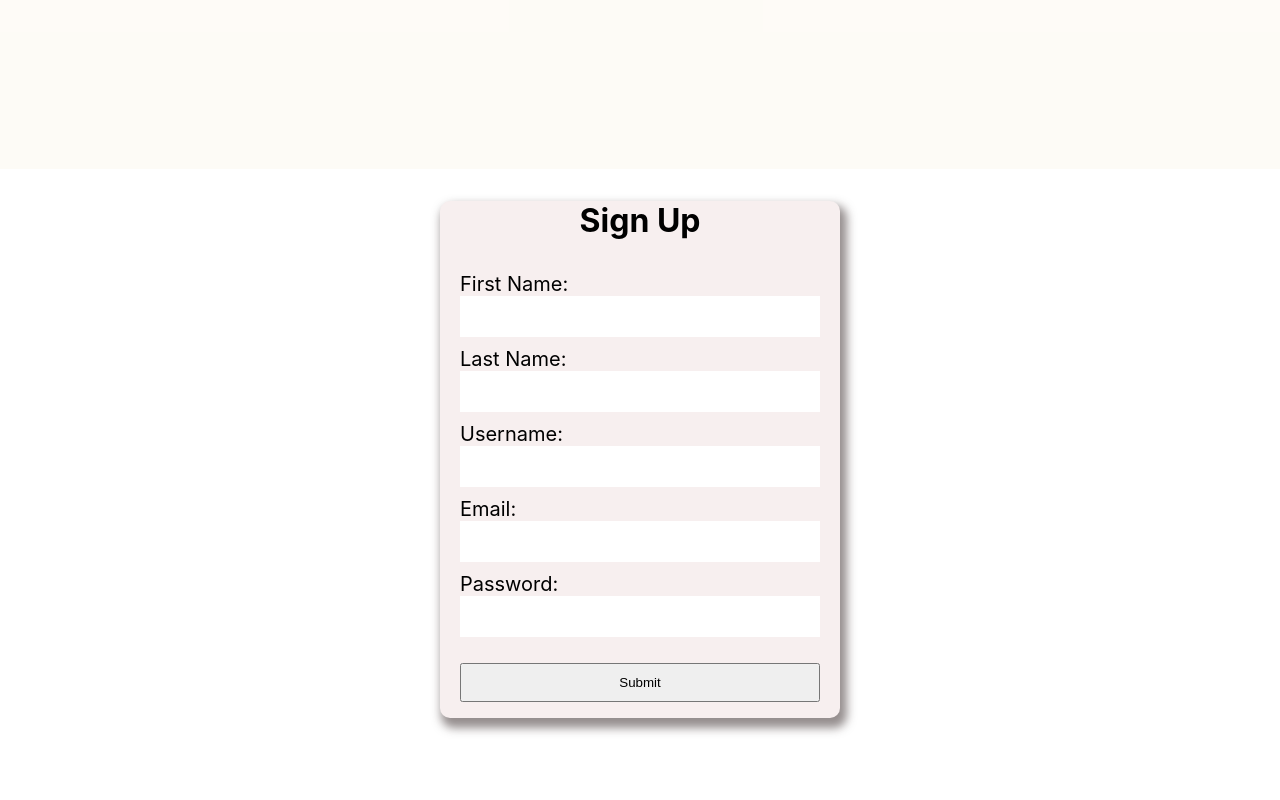
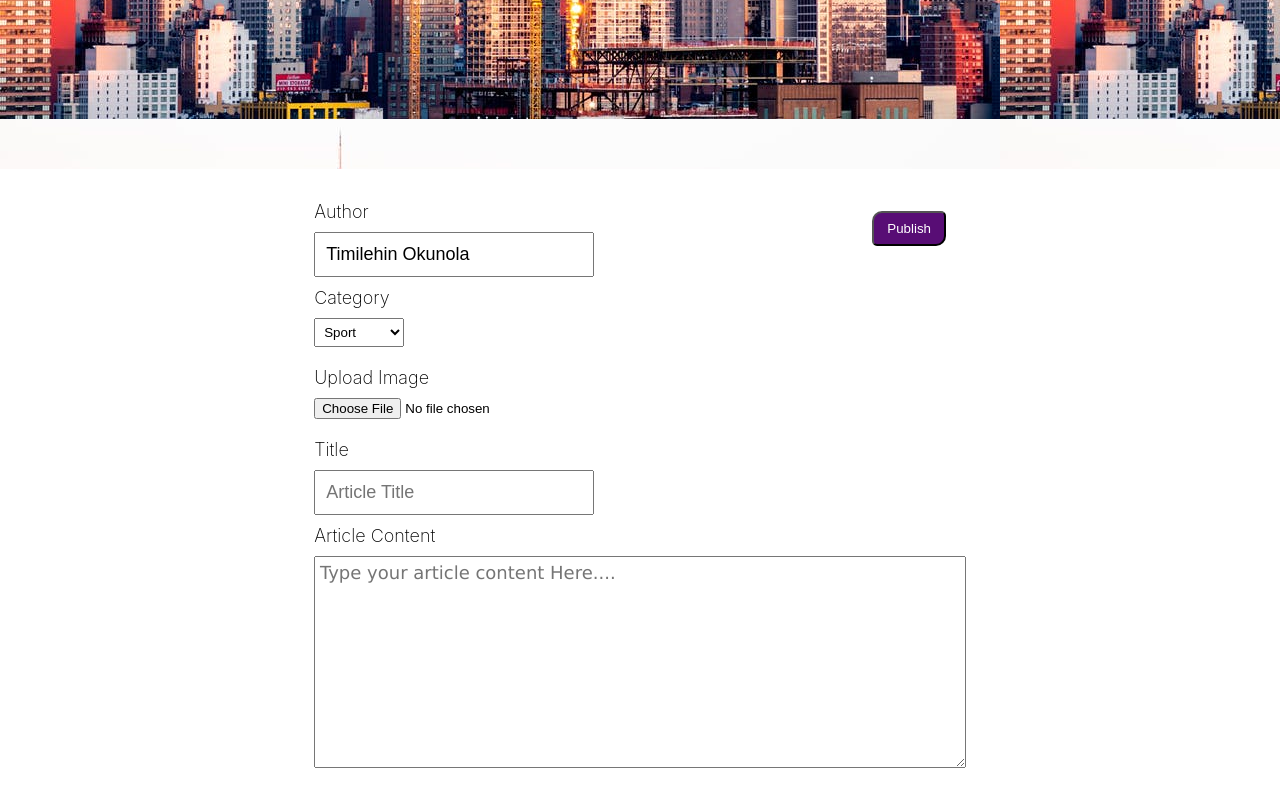
Before and after one commit to ok-timmy/fullstack-blog-app, a React (Create React App) app in the folder clientside/: page / in a window 1280 px wide. Shown: the part 731-1531 px from the top of the page. Before the commit the page ends 1481 px from the top, so only its background shows below. Built offline with nearby package versions, Linux system fonts and the light colour scheme; no server answers.

Commit message:
Created New Files and Updated Existing ones

```diff
--- a/clientside/src/App.js
+++ b/clientside/src/App.js
@@ -1,10 +1,10 @@
 import React from 'react'
-import { BrowserRouter, Router, Routes, Route } from 'react-router-dom';
+// import { BrowserRouter, Router, Routes, Route } from 'react-router-dom';
 // import Header from './Components/Header/Header';
 // import Blogpage from './Pages/Blogs Page/Blogpage';
 import Home from './Pages/Home/Home'
-import Login from './Pages/Login/Login';
-import Publish from './Pages/Publish-Post/publish';
+// import Login from './Pages/Login/Login';
+// import Publish from './Pages/Publish-Post/publish';
 // import Post from './Pages/Post Page/Post';
 // import Register from './Pages/Register/Register'
 
--- a/clientside/src/Components/Header/Header.js
+++ b/clientside/src/Components/Header/Header.js
@@ -7,8 +7,8 @@ import {
     Route,
     Link
   } from "react-router-dom";
-import Blogpage from '../../Pages/Blogs Page/Blogpage';
-import Home from '../../Pages/Home/Home';
+// import Blogpage from '../../Pages/Blogs Page/Blogpage';
+// import Home from '../../Pages/Home/Home';
 
 const WholeHead = styled.div`
 display: flex;
--- a/clientside/src/Pages/Home/Home.css
+++ b/clientside/src/Pages/Home/Home.css
@@ -1,5 +1,6 @@
 main {
-    background-color: rgba(253, 249, 243, 0.7);
+  background-image: url("../../assets/asset-3.jpeg");
+  background-blend-mode: darken;
   color: rgb(46, 45, 45);
   height: 100vh;
   display: flex;
--- a/clientside/src/Pages/Home/Home.js
+++ b/clientside/src/Pages/Home/Home.js
@@ -1,11 +1,12 @@
 import React from "react";
 import Header from "../../Components/Header/Header";
+import Publish from "../Publish-Post/publish";
 // import Blogs from '../../Components/Blogs/Blogs';
 // import Blogpage from "../Blogs Page/Blogpage";
 // import Newsletter from "../../Components/Newletter/Newsletter";
-import Register from "../Register/Register";
+// import Register from "../Register/Register";
 import "./Home.css";
-import Login from "../Login/Login";
+// import Login from "../Login/Login";
 
 function Home() {
   return (
@@ -21,7 +22,8 @@ function Home() {
           <button className="start">Start Now</button>
         </div>
       </main>
-	  <Register/>
+	  <Publish/>
+	  {/* <Register/> */}
 	  {/* <Login/> */}
       {/* <Blogs/>
       <Newsletter/> */}
--- a/clientside/src/Pages/Publish-Post/publish.css
+++ b/clientside/src/Pages/Publish-Post/publish.css
@@ -1,22 +1,56 @@
 .publish {
-    width: 80%;
-    margin: auto;
-    padding: 1rem 1rem;
     position: relative;
+    margin: 2rem auto;
 }
 
 .publish-form {
     width: 100%;
-    display: block;
+    display: flex;
+  flex-direction: column;
+  align-items: flex-start;
+}
+
+div {
+    display: flex;
+    flex-direction: column;
+}
+
+div label {
+    font-size: large;
+    font-weight: 200;
+    padding-bottom: 10px;
+}
+
+.author, .title {
+    width: 100%;
+    padding: 10px 10px;
+    font-size: large;
+    font-weight: 200;
+    margin-bottom: 10px;
+}
+
+select {
+    margin-bottom: 20px;
+    padding: 5px 5px;
+    cursor: pointer;
+}
+
+option{
+    color: rgb(8, 8, 8);
+}
+
+.post-img {
+    width: 100%;
+    margin-bottom: 20px;
 }
 
 textarea {
-    height: 250px;
+    height: 200px;
+    width: 40rem;
     font-family: Verdana, Geneva, Tahoma, sans-serif;
     font-size: large;
     font-weight: 300;
     padding: 0.3rem 0.3rem;
-    margin-top: 1rem;
 }
 
 .submit-btn {
@@ -33,5 +67,9 @@ textarea {
 @media screen and (max-width:960px) {
     .submit-btn{
         position: unset;
+        margin-top: 1rem;
+    }
+    textarea{
+        width: 100%;
     }
 }
--- a/clientside/src/Pages/Publish-Post/publish.js
+++ b/clientside/src/Pages/Publish-Post/publish.js
@@ -1,18 +1,56 @@
-import React from 'react'
-import './publish.css'
+import React from "react";
+import "./publish.css";
 
 function Publish() {
   return (
     <div className="publish">
       <form className="publish-form">
-        <div><input type="file" accept=".png, .jpg, .jpeg .webp"/></div>
-        <div><input type="text" id="title" placeholder="Type Your Article Title" /></div>
-        <div><textarea placeholder="Type your article content Here...." /></div>
+        <div>
+          <label>Author</label>
+          <input
+            type="text"
+            className="author"
+            id="author"
+            value={"Timilehin Okunola"}
+          />
+        </div>
+        <div>
+          <label>Category</label>
+          <select>
+            <option>Sport</option>
+            <option>Romance</option>
+            <option>Prose </option>
+            <option>Poetry</option>
+          </select>
+        </div>
+        <div>
+          <label>Upload Image</label>
+          <input
+            type="file"
+            className="post-img"
+            accept=".png, .jpg, .jpeg .webp"
+          />
+        </div>
+        <div>
+          <label>Title</label>
+          <input
+            type="text"
+            className="title"
+            id="title"
+            placeholder="Article Title"
+          />
+        </div>
+        <div>
+          <label>Article Content</label>
+          <textarea placeholder="Type your article content Here...." />
+        </div>
 
-        <button type="submit" className='submit-btn'>Publish</button>
+        <button type="submit" className="submit-btn">
+          Publish
+        </button>
       </form>
     </div>
-  )
+  );
 }
 
-export default Publish
+export default Publish;
--- a/clientside/src/Pages/Register/Register.css
+++ b/clientside/src/Pages/Register/Register.css
@@ -1,9 +1,8 @@
-label {
-    font-size: 20px;
-}
+
 
 form {
     margin: 0 20px;
+    padding: 0.2rem 0;
 }
 
 form div {
@@ -12,14 +11,24 @@ form div {
     margin-bottom: 10px;
 }
 
+form div label {
+    padding-bottom: 5px;
+    font-size: large;
+    font-weight: 300
+}
 
 form div input {
     border: none;
     outline: none;
     padding: 5px 10px;
     font-size: large;
-    font-weight: 400;
+    font-weight: 200;
     padding: 10px 10px;
+}
+
+form div input::placeholder{
+    font-size: medium;
+    color: rgb(201, 201, 202);
 }
 
 form div input:focus {
@@ -29,7 +38,26 @@ form div input:focus {
 .submitBtn {
     cursor: pointer;
     width: 100%;
-    margin: 1rem auto;
+    margin: 1rem auto 0.5rem;
     align-content: center;
     padding: 10px 0;
+    background-color: green;
+    color: white;
 }
+.submitBtn:hover {
+    background-color: rgb(7, 159, 7);
+}
+
+p{
+    font-size: medium;
+    font-weight: 300;
+    margin-bottom: 1rem;
+}
+
+.login-btn {
+    color: blue;
+    border: none;
+    outline: none;
+    text-decoration: underline;
+    font-size: large;
+}
--- a/clientside/src/Pages/Register/Register.js
+++ b/clientside/src/Pages/Register/Register.js
@@ -6,18 +6,22 @@ const Registerbox = styled.div`
 	width: 25rem;
 	height: 100%;
     background-color: rgb(247, 239, 239);
-	margin: 2rem auto;
+	margin: 4rem auto;
 	border-radius: 10px;
 	box-shadow: 4px 7px 10px 3px rgba(138,131,131,0.91);
 -webkit-box-shadow: 4px 7px 10px 3px rgba(138,131,131,0.91);
 -moz-box-shadow: 4px 7px 10px 3px rgba(138,131,131,0.91);
+@media (max-width: 400px) {
+    width: 90%;
+  }
 `;
 
 const Heading = styled.h2`
 	display: flex;
 	justify-content: center;
 	align-content: center;
-	font-size: 2rem;
+	font-size: xx-large;
+	font-weight: 300;
 	margin: 1rem auto 2rem
 `;
 
@@ -70,6 +74,7 @@ fetchData();
 							type="text"
 							name="firstName"
 							autoComplete="off"
+							placeholder="John"
 							value={firstName}
 							onChange={(e) => {
 								setFirstName(e.target.value);
@@ -82,6 +87,7 @@ fetchData();
 							type="text"
 							name="secondName"
 							autoComplete="none"
+							placeholder="Doe"
 							value={secondName}
 							onChange={(e) => {
 								setSecondName(e.target.value);
@@ -94,6 +100,7 @@ fetchData();
 							type="text"
 							name="userName"
 							autoComplete="none"
+							placeholder="John_Doe"
 							value={userName}
 							onChange={(e) => {
 								setUserName(e.target.value);
@@ -107,6 +114,7 @@ fetchData();
 							type="text"
 							name="email"
 							autoComplete="none"
+							placeholder="johndoe@gmail.com"
 							value={email}
 							onChange={(e) => {
 								setEmail(e.target.value);
@@ -117,7 +125,7 @@ fetchData();
 					<div>
 						<label>Password:</label>
 						<input
-							type="text"
+							type="password"
 							name="password"
 							autoComplete="none"
 							value={password}
@@ -128,6 +136,7 @@ fetchData();
 					</div>
 
 					<input className="submitBtn" type="submit" value="Submit" onClick={handleInput} />
+					<p>Have An Account Already? <button className="login-btn">Login</button></p>
 				</form>
 			</Registerbox>
 		</div>
```
Also changed, not shown: clientside/src/Pages/Profile Page/Profile.js (added, +10 -0 lines), clientside/src/Pages/Content Page/Content.css (added), clientside/src/Pages/Content Page/Content.js (added), clientside/src/Pages/Profile Page/Profile.css (added), clientside/src/assets/asset-3.jpeg (added). Lines whose indentation alone changed are shown as unchanged.
